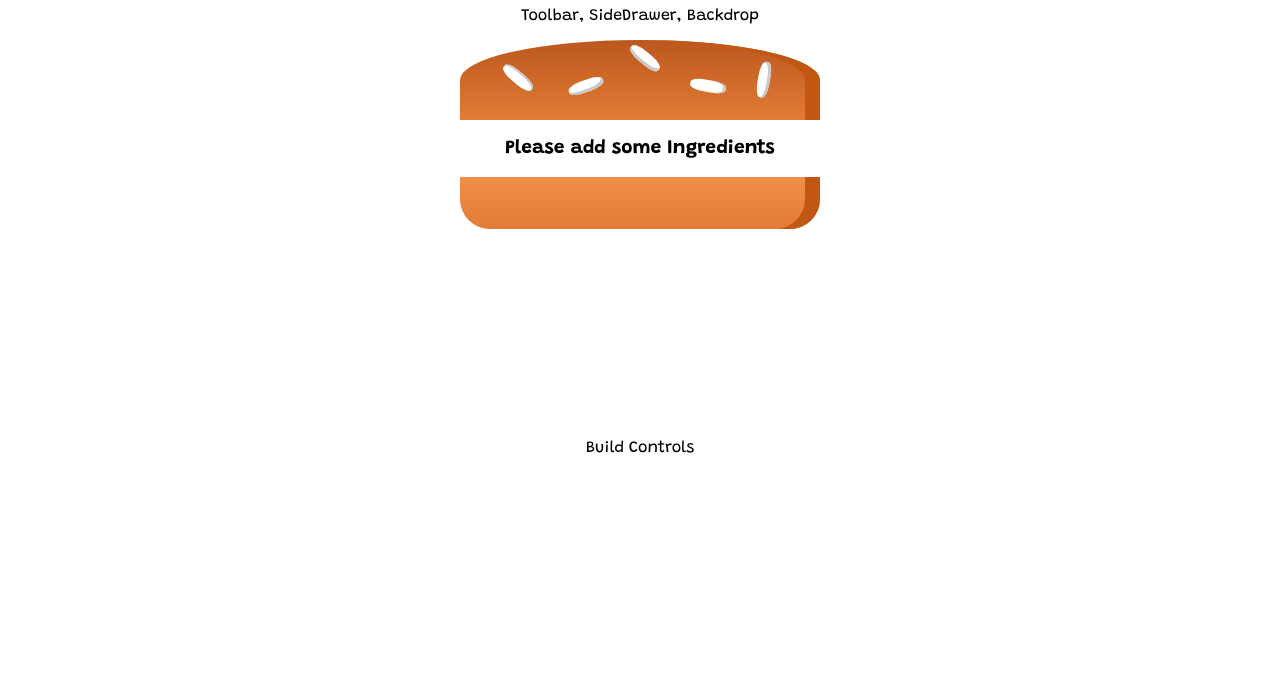
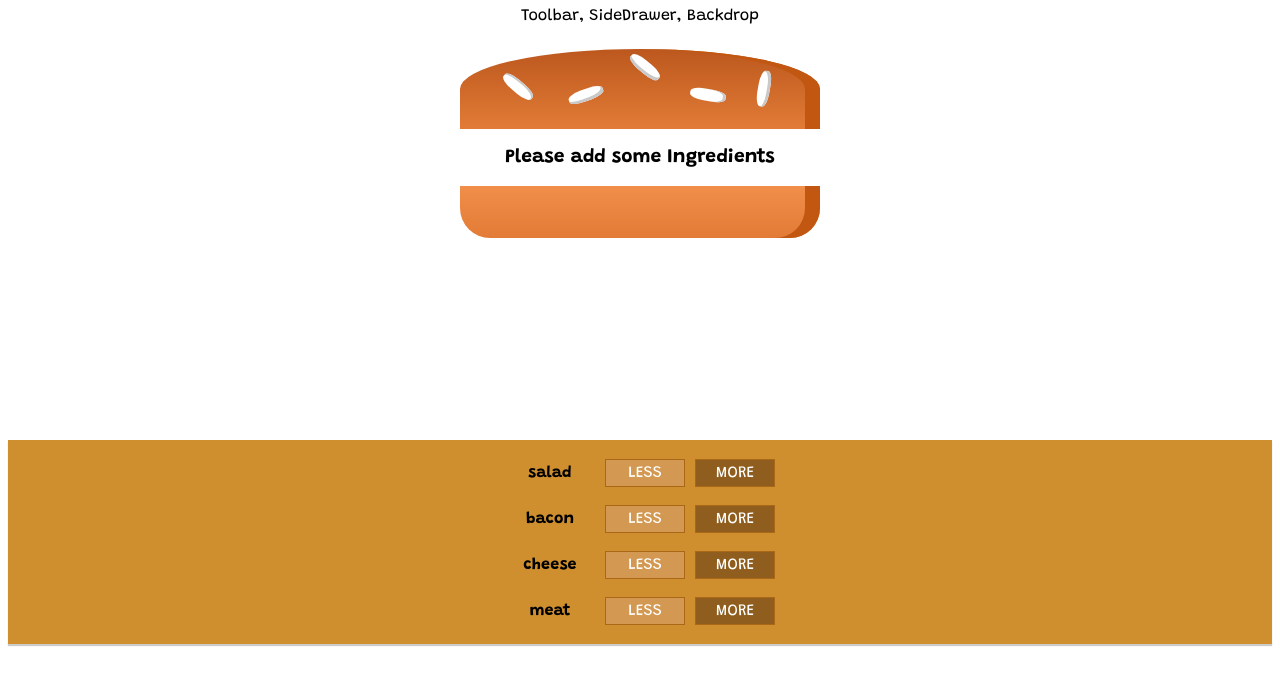
Before and after one commit to Et-008/BurgerBuilder, a React (Create React App) app: page / in a window 1280 px wide. Shown: the top 684 px of the page. Built offline with nearby package versions, Linux system fonts and the light colour scheme.

Commit message:
Controls added

```diff
--- /dev/null
+++ b/src/components/BuildControls/BuildControl/BuildControl.css
@@ -0,0 +1,58 @@
+.BuildControl {
+  display: flex;
+  justify-content: space-between;
+  align-items: center;
+  margin: 5px 0;
+}
+
+.BuildControl button {
+  display: block;
+  font: inherit;
+  padding: 5px;
+  margin: 0 5px;
+  width: 80px;
+  border: 1px solid #aa6817;
+  cursor: pointer;
+  outline: none;
+}
+
+.BuildControl button:disabled {
+  background-color: #ac9980;
+  border: 1px solid #7e7365;
+  color: #ccc;
+  cursor: default;
+}
+
+.BuildControl button:hover:disabled {
+  background-color: #ac9980;
+  color: #ccc;
+  cursor: not-allowed;
+}
+
+.NameOfIngredient {
+  padding: 10px;
+  font-weight: bold;
+  width: 80px;
+}
+
+.BuildControl .Less {
+  background-color: #d39952;
+  color: white;
+}
+
+.BuildControl .More {
+  background-color: #8f5e1e;
+  color: white;
+}
+
+.BuildControl .Less:hover,
+.BuildControl .Less:active {
+  background-color: #daa972;
+  color: white;
+}
+
+.BuildControl .More:hover,
+.BuildControl .More:active {
+  background-color: #99703f;
+  color: white;
+}
--- /dev/null
+++ b/src/components/BuildControls/BuildControl/BuildControl.js
@@ -0,0 +1,14 @@
+import React from "react";
+import "./BuildControl.css";
+
+let buildControl = (props) => {
+  return (
+    <div className="BuildControl">
+      <div className="NameOfIngredient">{props.IngredientName}</div>
+      <button className="Less">LESS</button>
+      <button className="More">MORE</button>
+    </div>
+  );
+};
+
+export default buildControl;
--- /dev/null
+++ b/src/components/BuildControls/BuildControls.css
@@ -0,0 +1,10 @@
+.BuildControls {
+  width: 100%;
+  background-color: #cf8f2e;
+  display: flex;
+  flex-flow: column;
+  align-items: center;
+  margin: auto;
+  box-shadow: 0 2px 1px #ccc;
+  padding: 10px 0;
+}
--- /dev/null
+++ b/src/components/BuildControls/BuildControls.js
@@ -0,0 +1,13 @@
+import React from "react";
+import BuildControl from "./BuildControl/BuildControl";
+import "./BuildControls.css";
+
+let buildControls = (props) => {
+  let ingredients = Object.keys(props.ingredients);
+  let Controls = ingredients.map((igName) => {
+    return <BuildControl key={igName} IngredientName={igName} />;
+  });
+  return <div className="BuildControls">{Controls}</div>;
+};
+
+export default buildControls;
--- a/src/components/Burger/Burger.css
+++ b/src/components/Burger/Burger.css
@@ -1,8 +1,8 @@
 .Burger {
   width: 100%;
   margin: auto;
-  height: 250px;
-  overflow: autp;
+  height: 200px;
+  overflow: auto;
   font-weight: bold;
   font-size: 1.2rem;
   text-align: center;
--- a/src/containers/BurgerBuilder/BurgerBuilder.js
+++ b/src/containers/BurgerBuilder/BurgerBuilder.js
@@ -1,6 +1,7 @@
 import React, { Component } from "react";
 import Aux from "../../hoc/Aux";
 import Burger from "../../components/Burger/Burger";
+import BuildControls from "../../components/BuildControls/BuildControls";
 
 class BurgerBulider extends Component {
   state = {
@@ -16,7 +17,7 @@ class BurgerBulider extends Component {
     return (
       <Aux>
         <Burger ingredients={this.state.ingredients} />
-        <div>Build Controls</div>
+        <BuildControls ingredients={this.state.ingredients} />
       </Aux>
     );
   }
```
